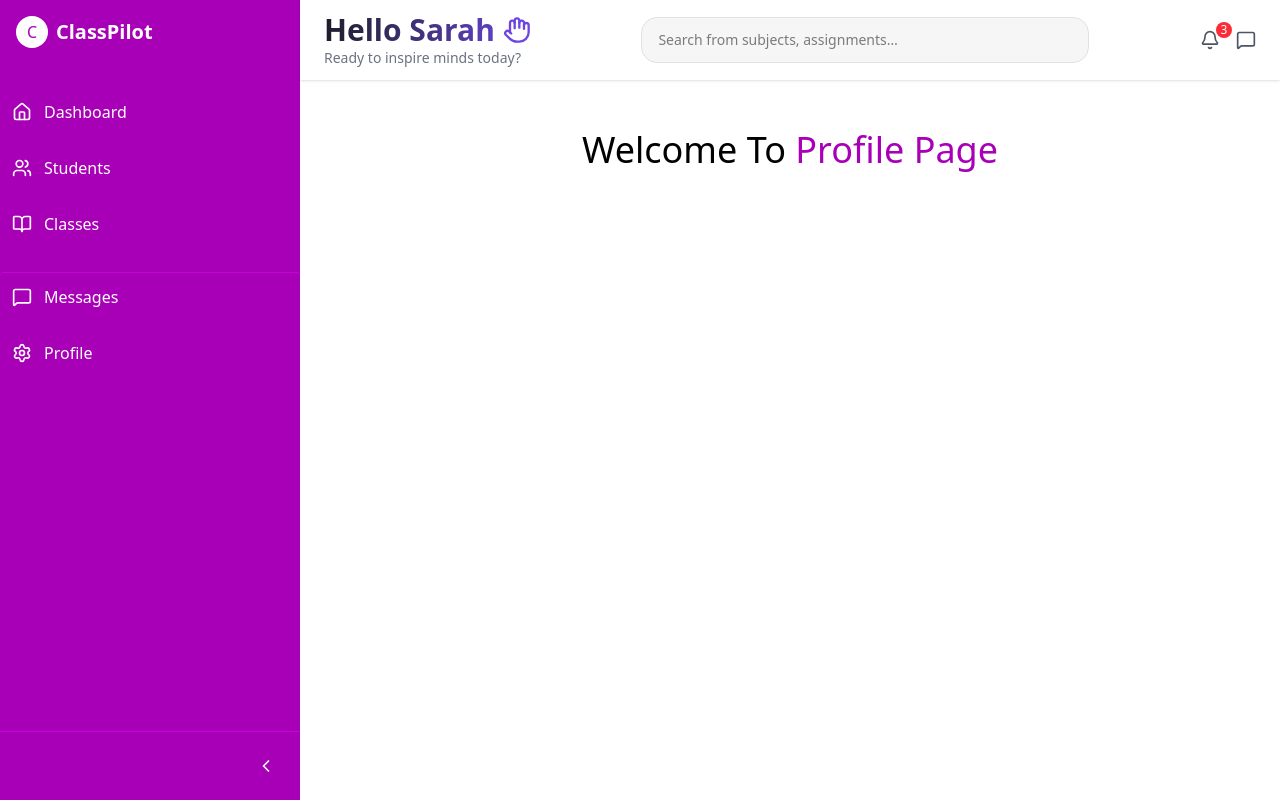
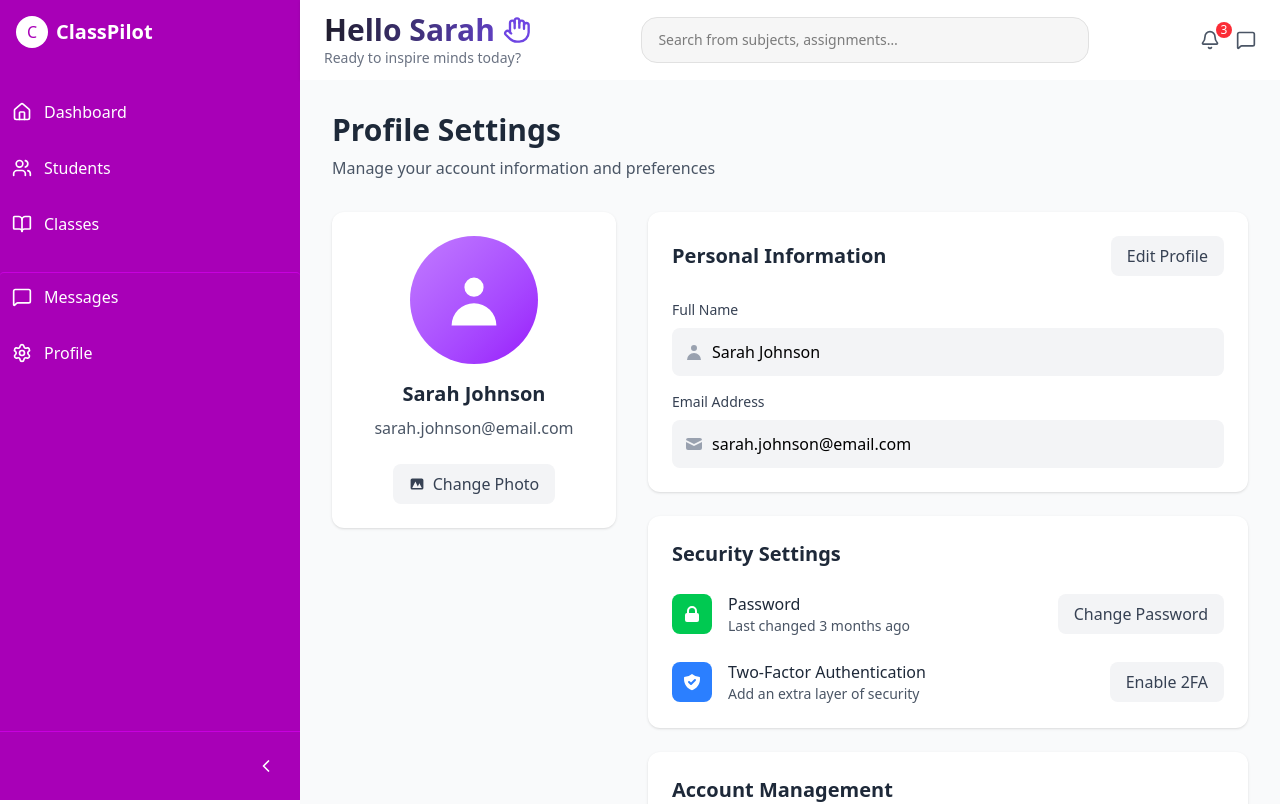
Before and after one commit to ClassPilot/ClassPilot, a React (Vite) app: page /profile in a window 1280 px wide. Shown: the top 804 px of the page. Built offline with nearby package versions, Linux system fonts and the light colour scheme.

Commit message:
Your helpful commit message here

```diff
--- a/src/Pages/ProfilePage.jsx
+++ b/src/Pages/ProfilePage.jsx
@@ -1,11 +1,159 @@
+import React from 'react';
+
 function ProfilePage() {
   return (
-    <div>
-      <h2 className="text-4xl text-center mt-[50px] capitalize">
-        welcome to <span className="text-fuchsia-700">Profile page</span>
-      </h2>
+    <div className="flex-1 bg-gray-50 min-h-screen">
+
+      {/* Main Content */}
+      <div className="px-8 py-8">
+        {/* Page Title */}
+        <div className="mb-8">
+          <h2 className="text-3xl font-bold text-gray-800">Profile Settings</h2>
+          <p className="text-gray-600 mt-2">Manage your account information and preferences</p>
+        </div>
+
+        {/* Content Cards */}
+        <div className="grid grid-cols-1 lg:grid-cols-3 gap-8">
+          {/* Profile Picture Card */}
+          <div className="lg:col-span-1">
+            <div className="bg-white rounded-xl shadow-sm p-6">
+              <div className="text-center">
+                <div className="w-32 h-32 bg-gradient-to-br from-purple-400 to-purple-600 rounded-full flex items-center justify-center mx-auto mb-4">
+                  <svg className="w-16 h-16 text-white" fill="currentColor" viewBox="0 0 20 20">
+                    <path fillRule="evenodd" d="M10 9a3 3 0 100-6 3 3 0 000 6zm-7 9a7 7 0 1114 0H3z" clipRule="evenodd"/>
+                  </svg>
+                </div>
+                <h3 className="text-xl font-bold text-gray-800 mb-2">Sarah Johnson</h3>
+                <p className="text-gray-600 mb-6">sarah.johnson@email.com</p>
+                <button className="flex items-center space-x-2 px-4 py-2 bg-gray-100 text-gray-700 rounded-lg hover:bg-gray-200 transition-colors mx-auto">
+                  <svg className="w-4 h-4" fill="currentColor" viewBox="0 0 20 20">
+                    <path fillRule="evenodd" d="M4 3a2 2 0 00-2 2v10a2 2 0 002 2h12a2 2 0 002-2V5a2 2 0 00-2-2H4zm12 12H4l4-8 3 6 2-4 3 6z" clipRule="evenodd"/>
+                  </svg>
+                  <span>Change Photo</span>
+                </button>
+              </div>
+            </div>
+          </div>
+
+          {/* Right Column Cards */}
+          <div className="lg:col-span-2 space-y-6">
+            {/* Personal Information Card */}
+            <div className="bg-white rounded-xl shadow-sm p-6">
+              <div className="flex items-center justify-between mb-6">
+                <h3 className="text-xl font-bold text-gray-800">Personal Information</h3>
+                <button className="px-4 py-2 bg-gray-100 text-gray-700 rounded-lg hover:bg-gray-200 transition-colors">
+                  Edit Profile
+                </button>
+              </div>
+
+              <div className="space-y-4">
+                <div>
+                  <label className="block text-sm font-medium text-gray-700 mb-2">Full Name</label>
+                  <div className="relative">
+                    <div className="absolute inset-y-0 left-0 pl-3 flex items-center pointer-events-none">
+                      <svg className="w-5 h-5 text-gray-400" fill="currentColor" viewBox="0 0 20 20">
+                        <path fillRule="evenodd" d="M10 9a3 3 0 100-6 3 3 0 000 6zm-7 9a7 7 0 1114 0H3z" clipRule="evenodd"/>
+                      </svg>
+                    </div>
+                    <input
+                      type="text"
+                      value="Sarah Johnson"
+                      readOnly
+                      className="w-full pl-10 pr-4 py-3 bg-gray-100 border-0 rounded-lg focus:outline-none focus:ring-2 focus:ring-purple-500"
+                    />
+                  </div>
+                </div>
+
+                <div>
+                  <label className="block text-sm font-medium text-gray-700 mb-2">Email Address</label>
+                  <div className="relative">
+                    <div className="absolute inset-y-0 left-0 pl-3 flex items-center pointer-events-none">
+                      <svg className="w-5 h-5 text-gray-400" fill="currentColor" viewBox="0 0 20 20">
+                        <path d="M2.003 5.884L10 9.882l7.997-3.998A2 2 0 0016 4H4a2 2 0 00-1.997 1.884z"/>
+                        <path d="M18 8.118l-8 4-8-4V14a2 2 0 002 2h12a2 2 0 002-2V8.118z"/>
+                      </svg>
+                    </div>
+                    <input
+                      type="email"
+                      value="sarah.johnson@email.com"
+                      readOnly
+                      className="w-full pl-10 pr-4 py-3 bg-gray-100 border-0 rounded-lg focus:outline-none focus:ring-2 focus:ring-purple-500"
+                    />
+                  </div>
+                </div>
+              </div>
+            </div>
+
+            {/* Security Settings Card */}
+            <div className="bg-white rounded-xl shadow-sm p-6">
+              <h3 className="text-xl font-bold text-gray-800 mb-6">Security Settings</h3>
+
+              <div className="space-y-6">
+                {/* Password Section */}
+                <div className="flex items-center justify-between">
+                  <div className="flex items-center space-x-4">
+                    <div className="w-10 h-10 bg-green-500 rounded-lg flex items-center justify-center">
+                      <svg className="w-5 h-5 text-white" fill="currentColor" viewBox="0 0 20 20">
+                        <path fillRule="evenodd" d="M5 9V7a5 5 0 0110 0v2a2 2 0 012 2v5a2 2 0 01-2 2H5a2 2 0 01-2-2v-5a2 2 0 012-2zm8-2v2H7V7a3 3 0 016 0z" clipRule="evenodd"/>
+                      </svg>
+                    </div>
+                    <div>
+                      <h4 className="font-medium text-gray-800">Password</h4>
+                      <p className="text-sm text-gray-600">Last changed 3 months ago</p>
+                    </div>
+                  </div>
+                  <button className="px-4 py-2 bg-gray-100 text-gray-700 rounded-lg hover:bg-gray-200 transition-colors">
+                    Change Password
+                  </button>
+                </div>
+
+                {/* Two-Factor Authentication Section */}
+                <div className="flex items-center justify-between">
+                  <div className="flex items-center space-x-4">
+                    <div className="w-10 h-10 bg-blue-500 rounded-lg flex items-center justify-center">
+                      <svg className="w-5 h-5 text-white" fill="currentColor" viewBox="0 0 20 20">
+                        <path fillRule="evenodd" d="M2.166 4.999A11.954 11.954 0 0010 1.944 11.954 11.954 0 0017.834 5c.11.65.166 1.32.166 2.001 0 5.225-3.34 9.67-8 11.317C5.34 16.67 2 12.225 2 7c0-.682.057-1.35.166-2.001zm11.541 3.708a1 1 0 00-1.414-1.414L9 10.586 7.707 9.293a1 1 0 00-1.414 1.414l2 2a1 1 0 001.414 0l4-4z" clipRule="evenodd"/>
+                      </svg>
+                    </div>
+                    <div>
+                      <h4 className="font-medium text-gray-800">Two-Factor Authentication</h4>
+                      <p className="text-sm text-gray-600">Add an extra layer of security</p>
+                    </div>
+                  </div>
+                  <button className="px-4 py-2 bg-gray-100 text-gray-700 rounded-lg hover:bg-gray-200 transition-colors">
+                    Enable 2FA
+                  </button>
+                </div>
+              </div>
+            </div>
+
+            {/* Account Management Card */}
+            <div className="bg-white rounded-xl shadow-sm p-6">
+              <h3 className="text-xl font-bold text-gray-800 mb-6">Account Management</h3>
+
+              <div className="text-center">
+                <div className="flex items-center justify-center space-x-4 mb-4">
+                  <div className="w-10 h-10 bg-red-500 rounded-lg flex items-center justify-center">
+                    <svg className="w-5 h-5 text-white" fill="currentColor" viewBox="0 0 20 20">
+                      <path fillRule="evenodd" d="M9 2a1 1 0 000 2h2a1 1 0 100-2H9z" clipRule="evenodd"/>
+                      <path fillRule="evenodd" d="M10 18a8 8 0 100-16 8 8 0 000 16zM8.707 7.293a1 1 0 00-1.414 1.414L8.586 10l-1.293 1.293a1 1 0 101.414 1.414L10 11.414l1.293 1.293a1 1 0 001.414-1.414L11.414 10l1.293-1.293a1 1 0 00-1.414-1.414L10 8.586 8.707 7.293z" clipRule="evenodd"/>
+                    </svg>
+                  </div>
+                  <div>
+                    <h4 className="font-medium text-gray-800">Delete Account</h4>
+                    <p className="text-sm text-red-600">Permanently delete your account and all associated data. This action cannot be undone.</p>
+                  </div>
+                </div>
+                <button className="px-6 py-3 bg-red-500 text-white rounded-lg hover:bg-red-600 transition-colors font-medium">
+                  Delete Account
+                </button>
+              </div>
+            </div>
+          </div>
+        </div>
+      </div>
     </div>
   );
-}
+};
 
 export default ProfilePage;
```
